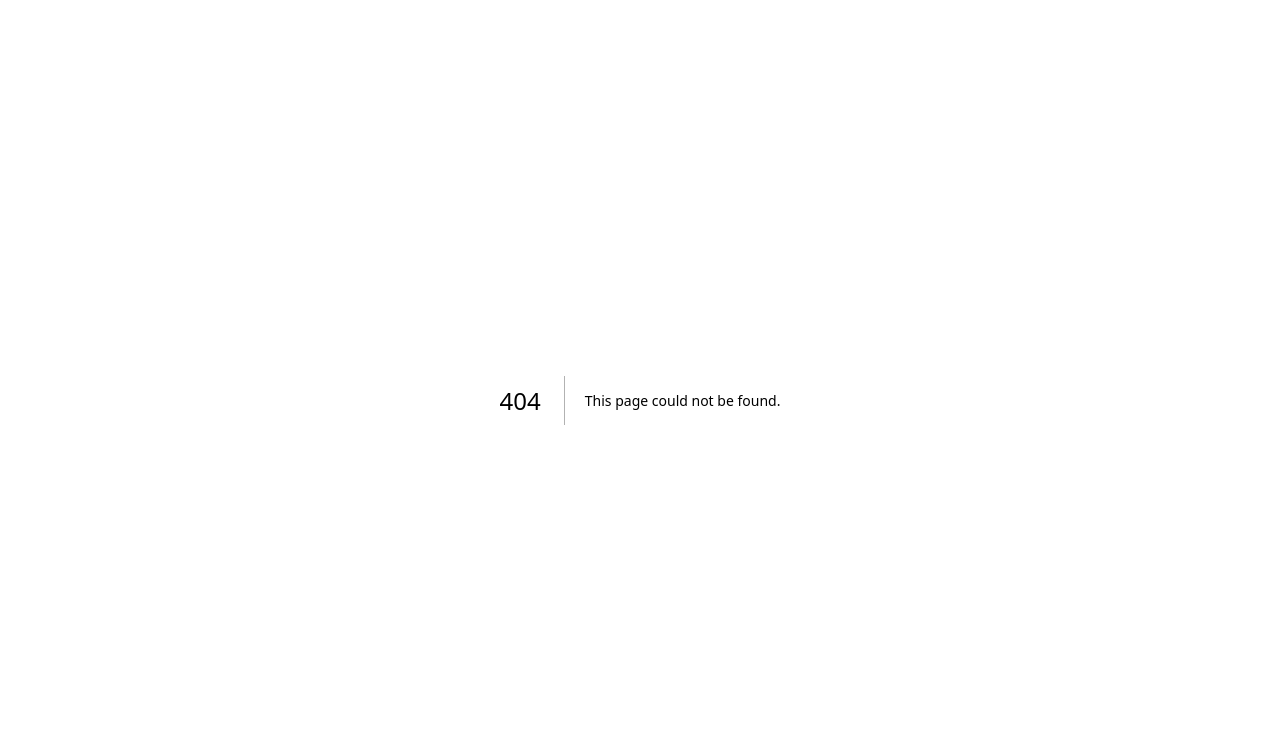
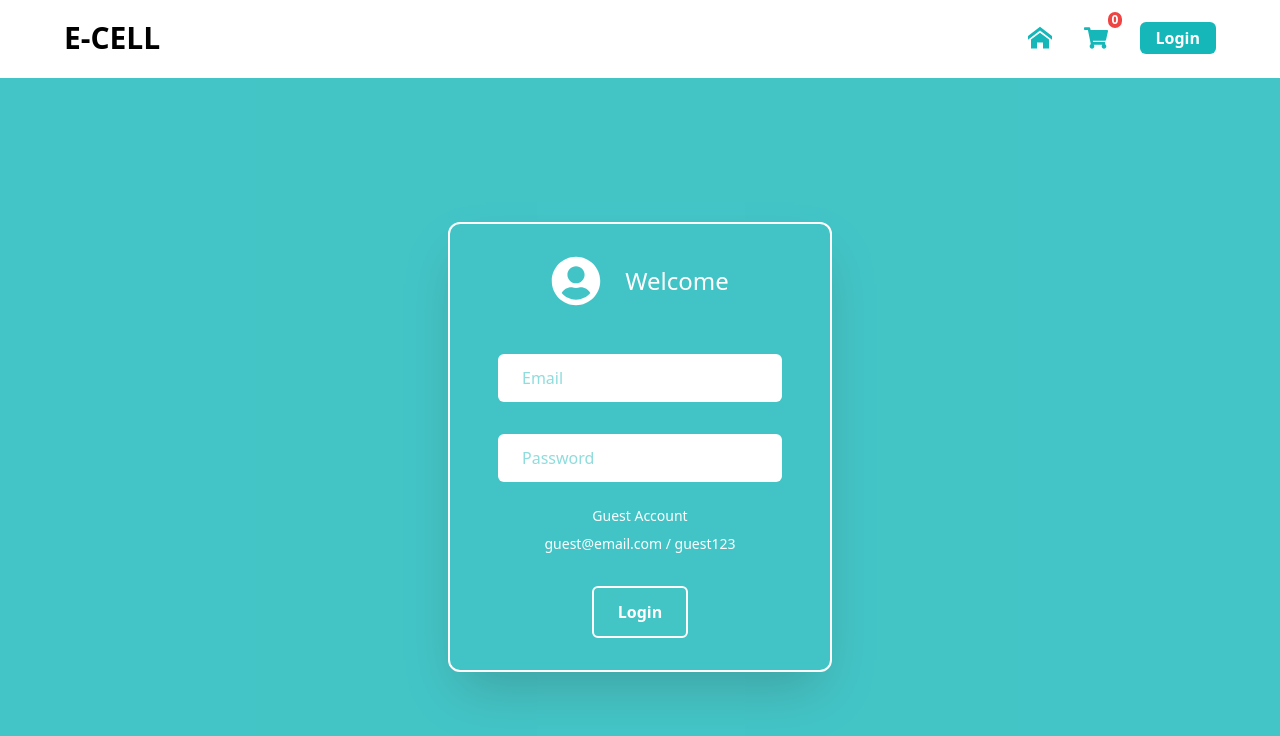
Before and after one commit to Nolann-epi/e-cell, a Next.js app: page /auth in a window 1280 px wide. Before the commit this address had no page. Shown: the top 736 px of the page. Built offline with nearby package versions, Linux system fonts and the light colour scheme.

Commit message:
[ADD] Auth page and AuthForm components added

```diff
--- /dev/null
+++ b/src/components/AuthForm.tsx
@@ -0,0 +1,33 @@
+import React from "react";
+import { FaUserCircle } from "react-icons/fa";
+
+const AuthForm = () => {
+  return (
+    <div className="h-fit w-96  flex items-center bg-primal/70 flex-col py-8 px-12 rounded-xl shadow-2xl border-white border-2">
+      <div className="flex flex-row items-center gap-6 justify-start">
+        <FaUserCircle size={50} className="text-white" />
+        <span className="text-white text-2xl">Welcome</span>
+      </div>
+
+      <input
+        type="email"
+        placeholder="Email"
+        className="mt-12 px-6 py-3 bg-white rounded-md block text-primal  placeholder:text-primal/60 appearance-none focus:outline-none focus:ring-0 peer  w-full "
+      />
+      <input
+        type="password"
+        placeholder="Password"
+        className="mt-8 px-6 py-3 bg-white rounded-md block text-primal placeholder:text-primal/60 appearance-none focus:outline-none focus:ring-0 peer  w-full "
+      />
+      <span className="mt-6 text-sm text-white">Guest Account</span>
+      <span className="mt-2 text-sm text-white">
+        guest@email.com / guest123{" "}
+      </span>
+      <button className="mt-8 bg-primal text-white px-6 py-3 rounded-md font-bold border-white border-2 hover:bg-white hover:text-primal hover:scale-105 transform duration-500 ease-in-out">
+        Login
+      </button>
+    </div>
+  );
+};
+
+export default AuthForm;
--- /dev/null
+++ b/src/pages/auth.tsx
@@ -0,0 +1,35 @@
+import AuthForm from "@/components/AuthForm";
+import Navbar from "@/components/Navbar";
+import { useCallback, useState } from "react";
+
+const Auth = () => {
+  const [email, setEmail] = useState<string>("");
+  const [password, setPassword] = useState<string>("");
+  //const login = useLogin(email, password);
+  const [errorMessage, setErrorMessage] = useState("");
+
+  //   const handleRegister = useCallback(async () => {
+  //     if (!username || !email || !password) {
+  //       setErrorMessage("Please fill all the fields");
+  //       return;
+  //     }
+  //     let response = await register();
+  //     if (response?.status !== 200) {
+  //       console.log(response);
+  //       setErrorMessage(response?.message);
+  //     }
+  //   }, [register]);
+
+  return (
+    <>
+      <Navbar />
+      <div className="h-[calc(100vh-78px)] w-screen">
+        <div className="h-full w-full bg-primal opacity-80 flex justify-center pt-36">
+          <AuthForm />
+        </div>
+      </div>
+    </>
+  );
+};
+
+export default Auth;
```
